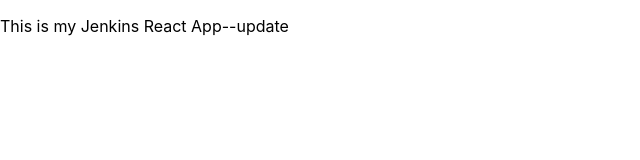
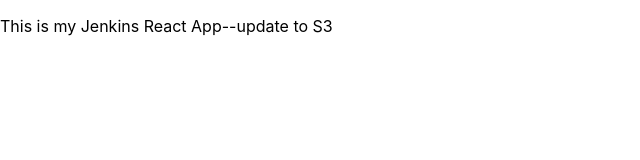
Before and after one commit to BIJOYROY42/Jenkins-React, a React (Create React App) app: page / in a window 1280 px wide. Shown: the top 160 px of the page, without its empty margins (0-640 px from the left). Built offline with nearby package versions, Linux system fonts and the light colour scheme.

Commit message:
update App.js and Jenkinsfile

```diff
--- a/src/App.js
+++ b/src/App.js
@@ -3,7 +3,7 @@
 
 function App() {
   return (
-    <p>This is my Jenkins React App--update</p>
+    <p>This is my Jenkins React App--update to S3</p>
   );
 }
 
```
Also changed, not shown: 1 other file (tests, documents, lock files or other folders).
